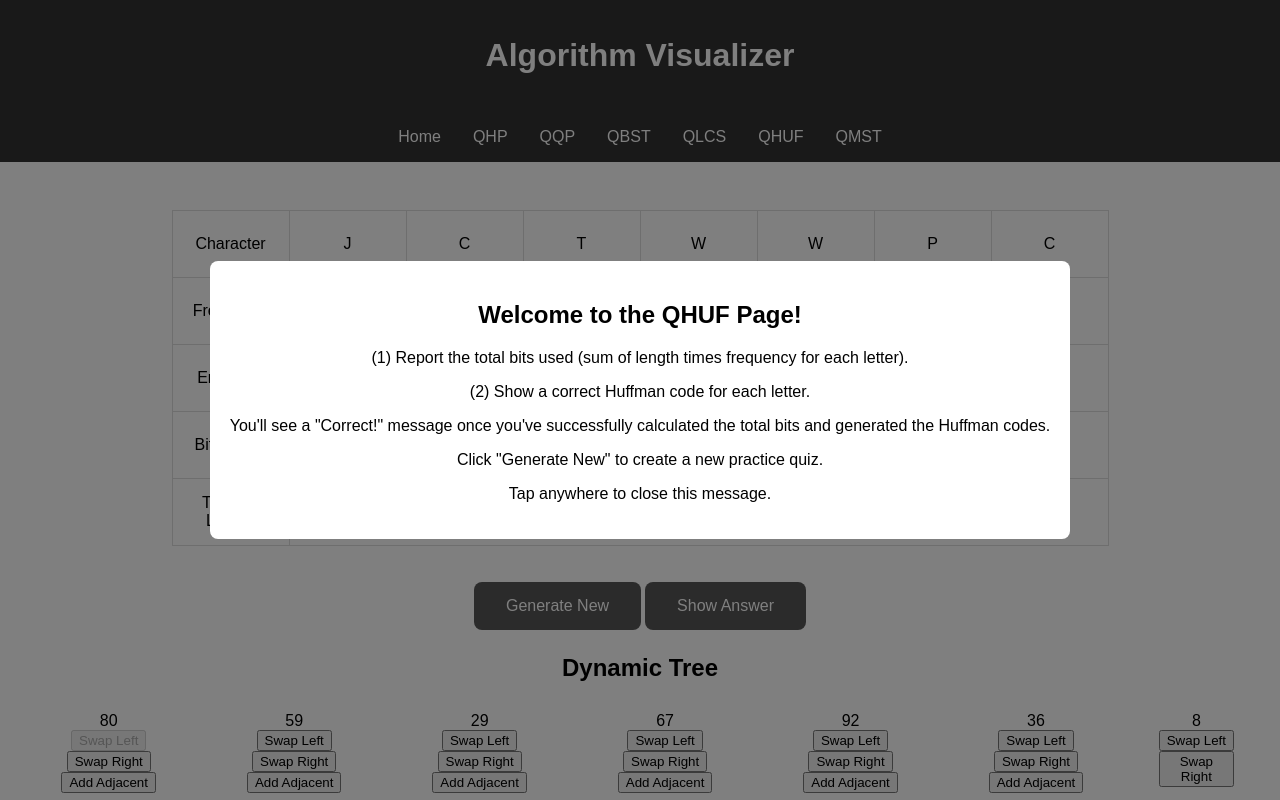
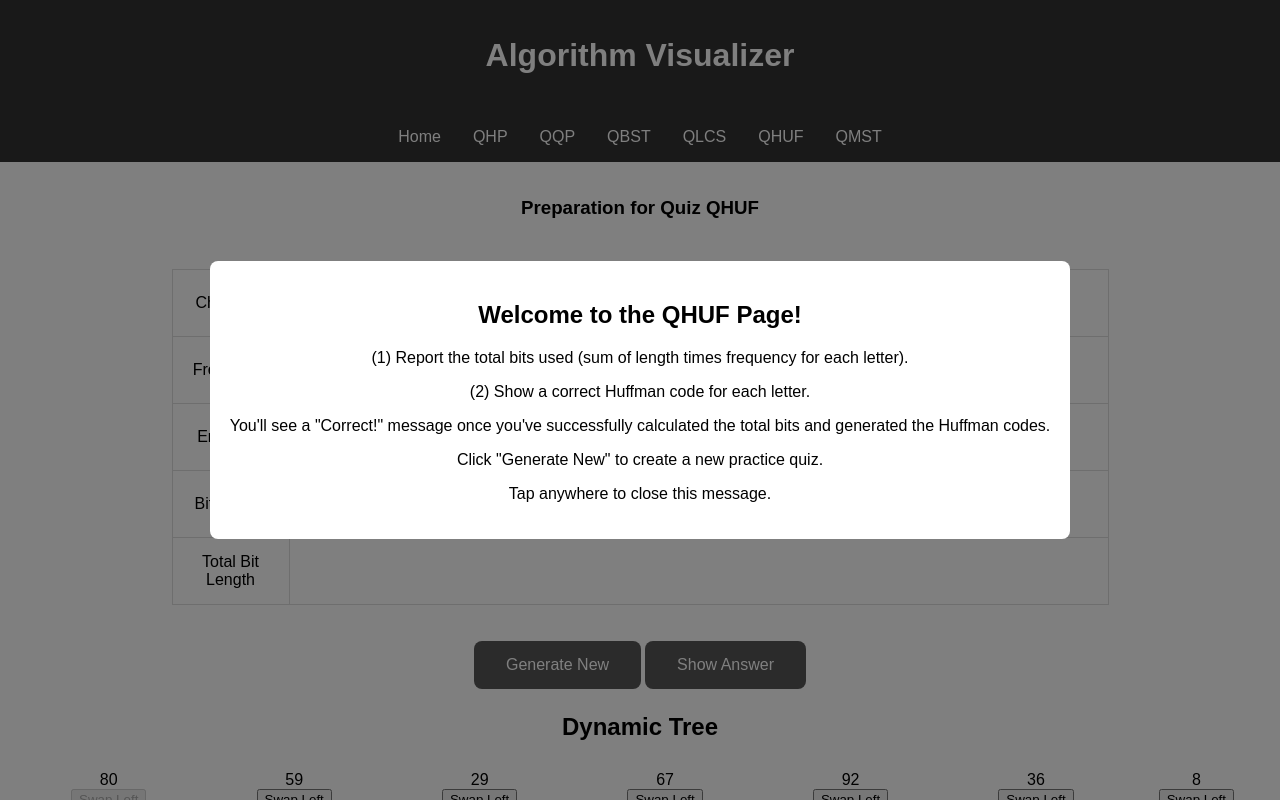
Before and after one commit to DanielH987/algorithm-visualizer, a React (Create React App) app: page /qhuf in a window 1280 px wide. Shown: the top 800 px of the page. Built offline with nearby package versions, Linux system fonts and the light colour scheme.

Commit message:
refactor: Update Huffman component to improve code structure and add input fields for encoding and bit length

```diff
--- a/src/components/Huffman/Huffman.js
+++ b/src/components/Huffman/Huffman.js
@@ -65,6 +65,8 @@ const Huffman = ({
     const isTotalBitLengthCorrect = computedTotalBitLength === parseInt(totalBitLength);
 
     return (
+        <div>
+            <h3>Preparation for Quiz QHUF</h3>
             <div className="huffman-container">
                 <table className="huffman-table">
                     <tbody>
@@ -120,6 +122,7 @@ const Huffman = ({
                     </h3>
                 )}
             </div>
+        </div>
     );
 }
 
```
Lines whose indentation alone changed are shown as unchanged.
